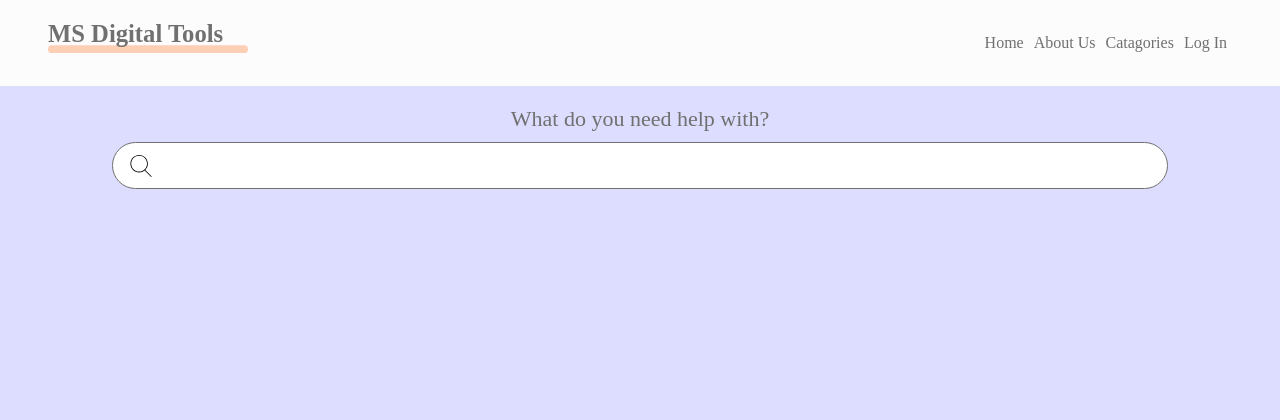
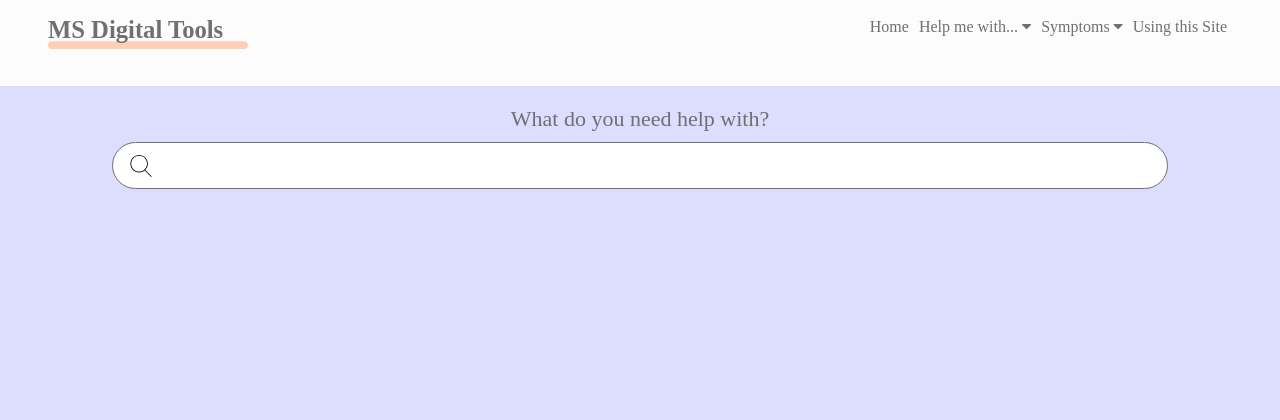
Before and after one commit to MS-Digital-Tools/MS-Digital-Tools, a PHP site: page / in a window 1280 px wide. Shown: the top 420 px of the page. Run offline with PHP 8.4, Linux system fonts and the light colour scheme; some libraries are stand-ins or nearby versions.

Commit message:
Change nav headings and added drop down functionality
Drop down functionality not completed

```diff
--- a/css/main.css
+++ b/css/main.css
@@ -20,20 +20,53 @@ header {
     justify-content: space-between;
 }
 
-nav ul li {
+nav li {
     float: left;
     list-style-type: none;
     padding: 5px;
 }
 
-nav ul li a {
+nav li a {
     color: #707070;
     text-decoration: none;
     font-family: 'Nirmala UI';
 }
 
-nav ul li a:hover {
+nav li a:hover {
     text-decoration: underline;
+}
+
+.navbar {
+    overflow: hidden;
+    background-color: #FCFCFC;
+    font-family: 'Nirmala UI'
+}
+
+.dropdown {
+    float: left;
+    overflow: hidden;
+}
+
+.dropdown-content {
+    display: none;
+    position: absolute;
+    background-color: #f9f9f9;
+    min-width: 160px;
+    box-shadow: 0px 8px 16px 0px rgba(0,0,0,0.2);
+    z-index: 1;
+}
+
+.dropdown-content li a {
+    float: none;
+    color: black;
+    padding: 12px 16px;
+    text-decoration: none;
+    display: block;
+    text-align: left;
+}
+
+.dropdown:hover .dropdown-content {
+    display: block;
 }
 
 .search-container {
--- a/index.html
+++ b/index.html
@@ -6,6 +6,7 @@
     <meta http-equiv="X-UA-Compatible" content="ie=edge">
     <title>MS Digital Tool Library</title>
     <link rel="stylesheet" href="css/main.css">
+    <link rel="stylesheet" href="https://maxcdn.bootstrapcdn.com/font-awesome/4.4.0/css/font-awesome.min.css">
 </head>
 <body>
     <div class="container">
@@ -13,12 +14,17 @@
             <img src="images/Logo.svg" alt="Logo" class="logo">
 
             <nav>
-                <ul id="nav">
-                    <li><a href="#">Home</a></li>
-                    <li><a href="#">About Us</a></li>
-                    <li><a href="#">Catagories</a></li>
-                    <li><a href="#">Log In</a></li>
-                </ul>
+                <div class="navbar">
+                        <li><a href="#">Home</a></li>
+                        <div class="dropdown">
+                            <li><a href="#" class="drop-a">Help me with... <i class="fa fa-caret-down"></i></a></li>
+                            <div class="dropdown-content">
+                                <li><a href="#">Link 1</a></li>
+                            </div>
+                        </div>
+                        <li><a href="#">Symptoms <i class="fa fa-caret-down"></i></a></li>
+                        <li><a href="#">Using this Site</a></li>
+                </div>
             </nav>
         </header>
     </div>
```
